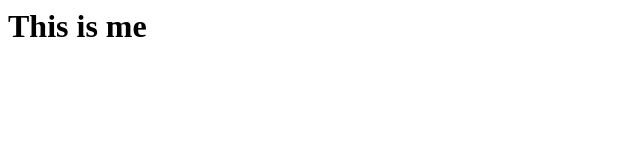
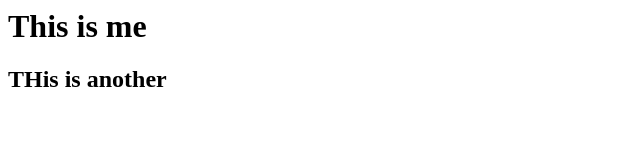
Before and after one commit to Hackerliong/myfrst, a plain HTML site: page index.html in a window 1280 px wide. Shown: the whole page, without its empty margins (0-640 px from the left). Drawn offline with Linux system fonts and the light colour scheme.

Commit message:
new change

```diff
--- a/index.html
+++ b/index.html
@@ -1 +1,2 @@
 <h1>This is me</h1>
+<h2>THis is another</h2>
```
